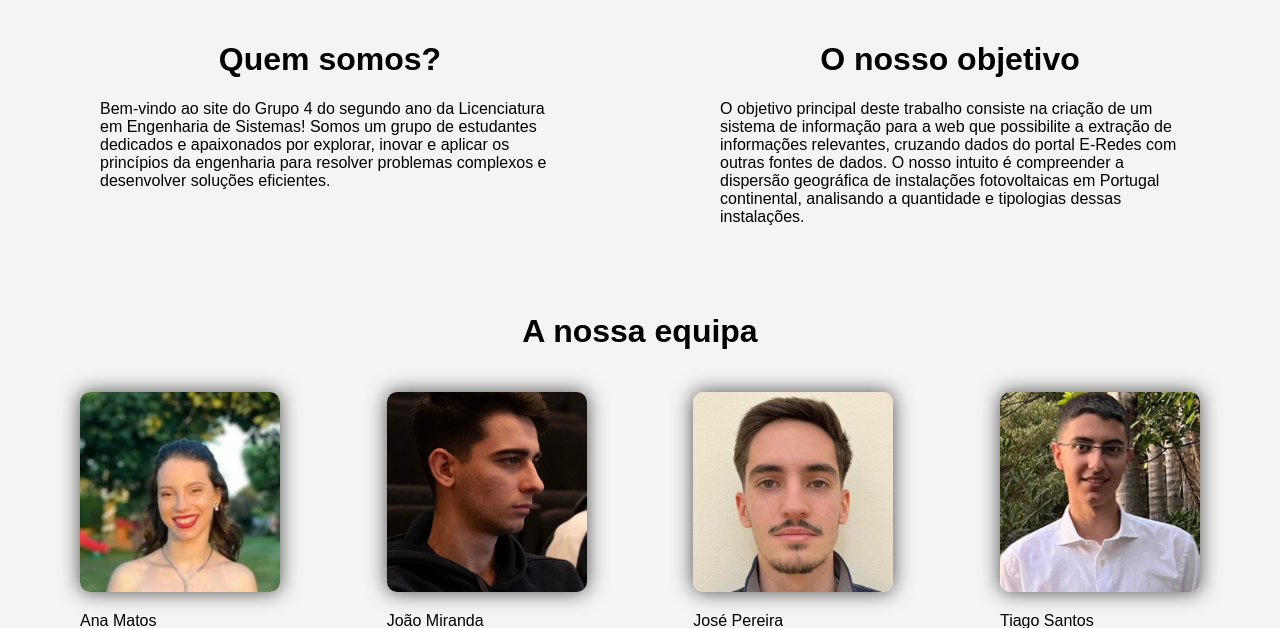
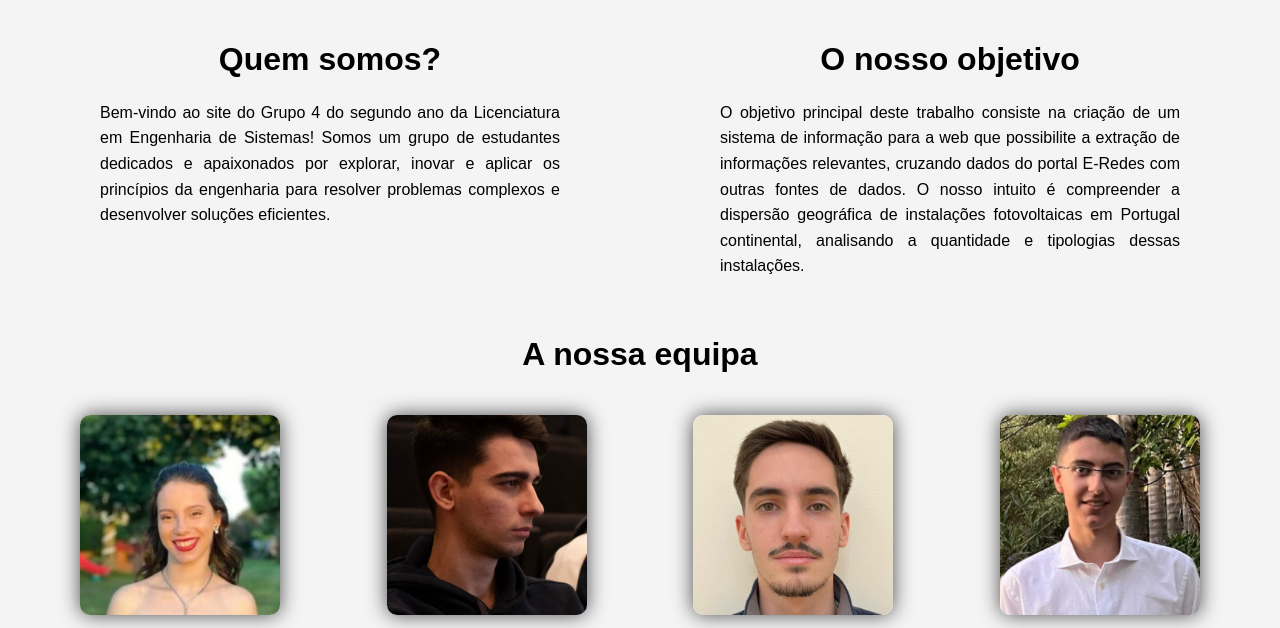
Before and after one commit to joaomiranda1220911/LSIS1_2324_G04, a PHP site: page /SobreNos.php in a window 1280 px wide. Shown: the part 70-698 px from the top of the page. Run offline with PHP 8.4, Linux system fonts and the light colour scheme; the visitor is signed in with stand-in values (Sample User, id 1).

Commit message:
justificar <p> no SobreNos.php

```diff
--- a/styles.css
+++ b/styles.css
@@ -629,12 +629,20 @@ main {
 .quemsomos_objetivo {
     display: flex;
     flex-wrap: wrap;
+
+}
+
+.quemsomos_objetivo p {
+    text-align: justify;
+    font-size: 16px;
+    line-height: 1.6;
+    color: black;
 }
 
 .quem_somos,
 .objetivo {
     flex: 1 0 25%;
-    margin: 0px 80px 50px 80px;
+    margin: 0px 80px 20px 80px;
     border-radius: 10px;
 }
 
```
